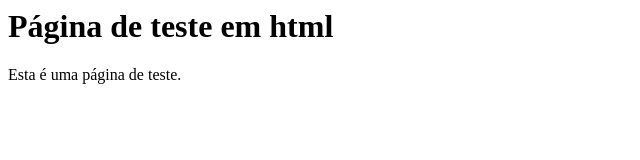
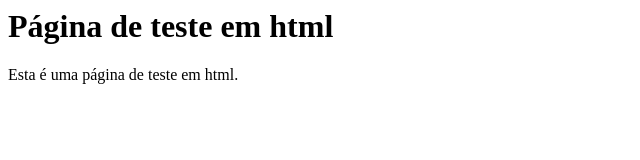
Before and after one commit to edlbcamargo/sist_embarcados_git, a plain HTML site: page lab07/index.html in a window 1280 px wide. Shown: the full height of the page, 0-640 px from the left. Drawn offline with Linux system fonts and the light colour scheme.

Commit message:
Melhorando texto apresentado.

```diff
--- a/lab07/index.html
+++ b/lab07/index.html
@@ -1,4 +1,4 @@
 <HTML><HEAD><meta charset="UTF-8"><TITLE>Meu título</TITLE></HEAD>
 <BODY><H1>Página de teste em html</H1>
-Esta é uma página de teste.<br>
+Esta é uma página de teste em html.<br>
 </BODY></HTML>
```
